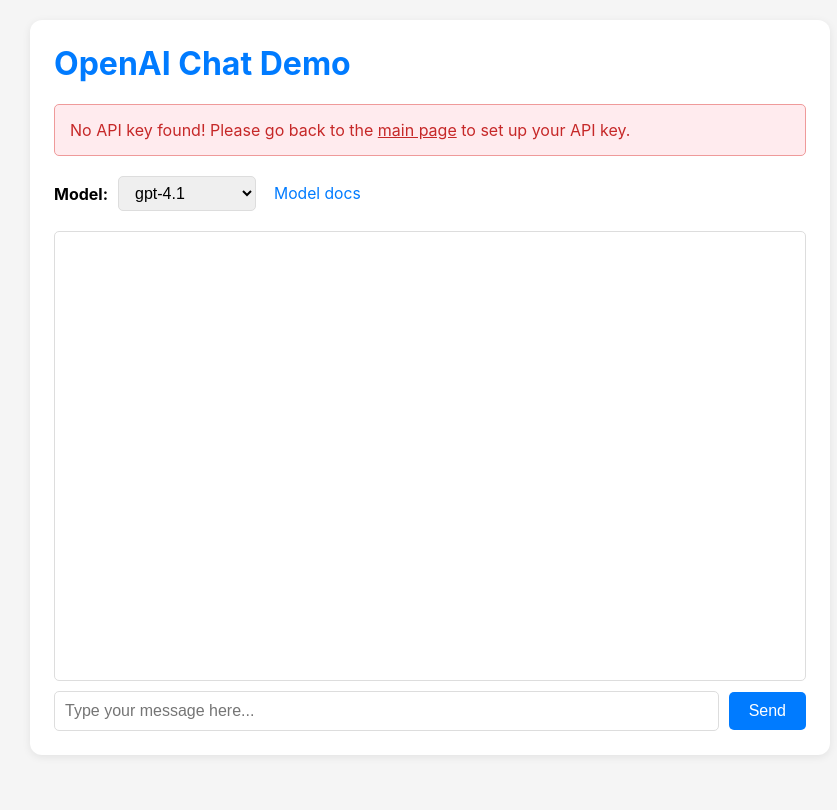
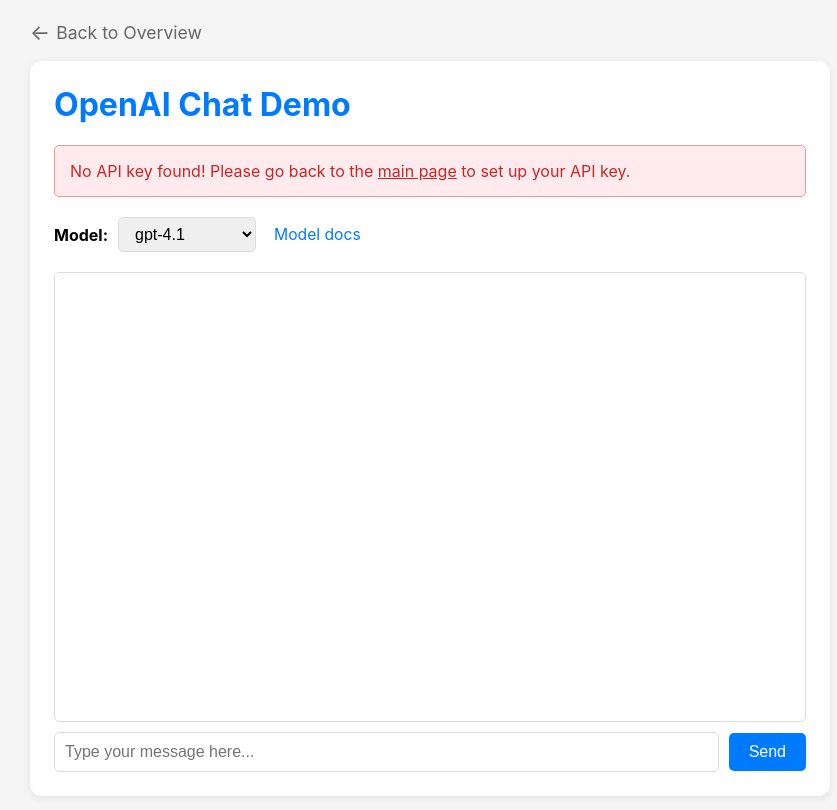
Before and after one commit to Interaktive-Medien/openai-playground, a plain HTML site: page chat.html in a window 1280 px wide. Shown: the whole page, without its empty margins (210-1047 px from the left). Drawn offline with Linux system fonts and the light colour scheme.

Commit message:
:lipstick: add back button

```diff
--- a/chat.html
+++ b/chat.html
@@ -8,6 +8,7 @@
     <link rel="stylesheet" href="css/chat.css" />
   </head>
   <body>
+    <a href="index.html" class="back-button">Back to Overview</a>
     <div class="container">
       <h1>OpenAI Chat Demo</h1>
 
--- a/styles.css
+++ b/styles.css
@@ -275,3 +275,26 @@ button[type="submit"]:disabled {
 .warning-banner a:hover {
   color: #b71c1c;
 }
+
+/* Back Button */
+.back-button {
+  display: inline-flex;
+  align-items: center;
+  gap: 6px;
+  color: #666;
+  text-decoration: none;
+  margin-bottom: 16px;
+  transition: color 0.2s;
+  font-size: 1.1em;
+  position: relative;
+  z-index: 1;
+}
+
+.back-button:hover {
+  color: #007bff;
+}
+
+.back-button::before {
+  content: "←";
+  font-size: 1.2em;
+}
```
Also changed, not shown: image.html (+1 -0 lines), moderation.html (+1 -0 lines), speech.html (+1 -0 lines), transcribe.html (+1 -0 lines), translate.html (+1 -0 lines), vision.html (+1 -0 lines).
